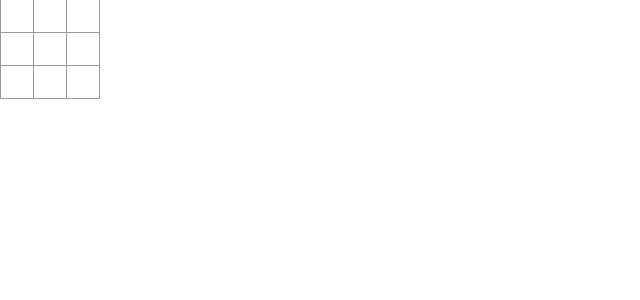
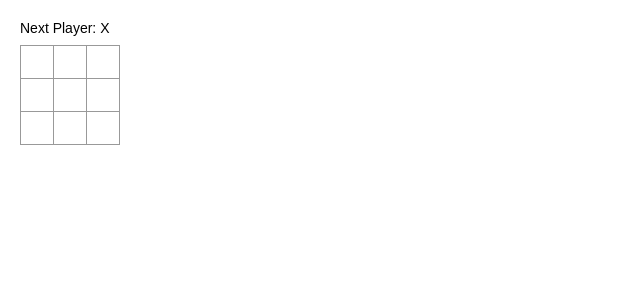
Before and after one commit to ameykusurkar/react-tutorial, a React (Create React App) app: page / in a window 1280 px wide. Shown: the top 300 px of the page, without its empty margins (0-640 px from the left). Built offline with nearby package versions, Linux system fonts and the light colour scheme.

Commit message:
Format Board

```diff
--- a/src/App.css
+++ b/src/App.css
@@ -1,3 +1,16 @@
+body {
+  font: 14px "Century Gothic", Futura, sans-serif;
+  margin: 20px;
+}
+
+ol, ul {
+  padding-left: 30px;
+}
+
+.status {
+  margin-bottom: 10px;
+}
+
 .square {
   background: #fff;
   border: 1px solid #999;
--- a/src/App.js
+++ b/src/App.js
@@ -5,7 +5,7 @@ import './App.css';
 class App extends Component {
   render() {
     return (
-      <Board />
+      <Game />
     );
   }
 }
@@ -24,8 +24,11 @@ class Board extends Component {
   }
 
   render() {
+    const status = "Next Player: X";
+
     return (
       <div>
+        <div className="status">{status}</div>
         <div className="board-row">
           {this.renderSquare()}
           {this.renderSquare()}
@@ -47,6 +50,19 @@ class Board extends Component {
 }
 
 class Game extends Component {
+  render() {
+    return (
+      <div className="game">
+        <div className="game-board">
+          <Board />
+        </div>
+        <div className="game-info">
+          <div>{/* status */}</div>
+          <ol>{/* TODO */}</ol>
+        </div>
+      </div>
+    );
+  }
 }
 
 export default App;
```
